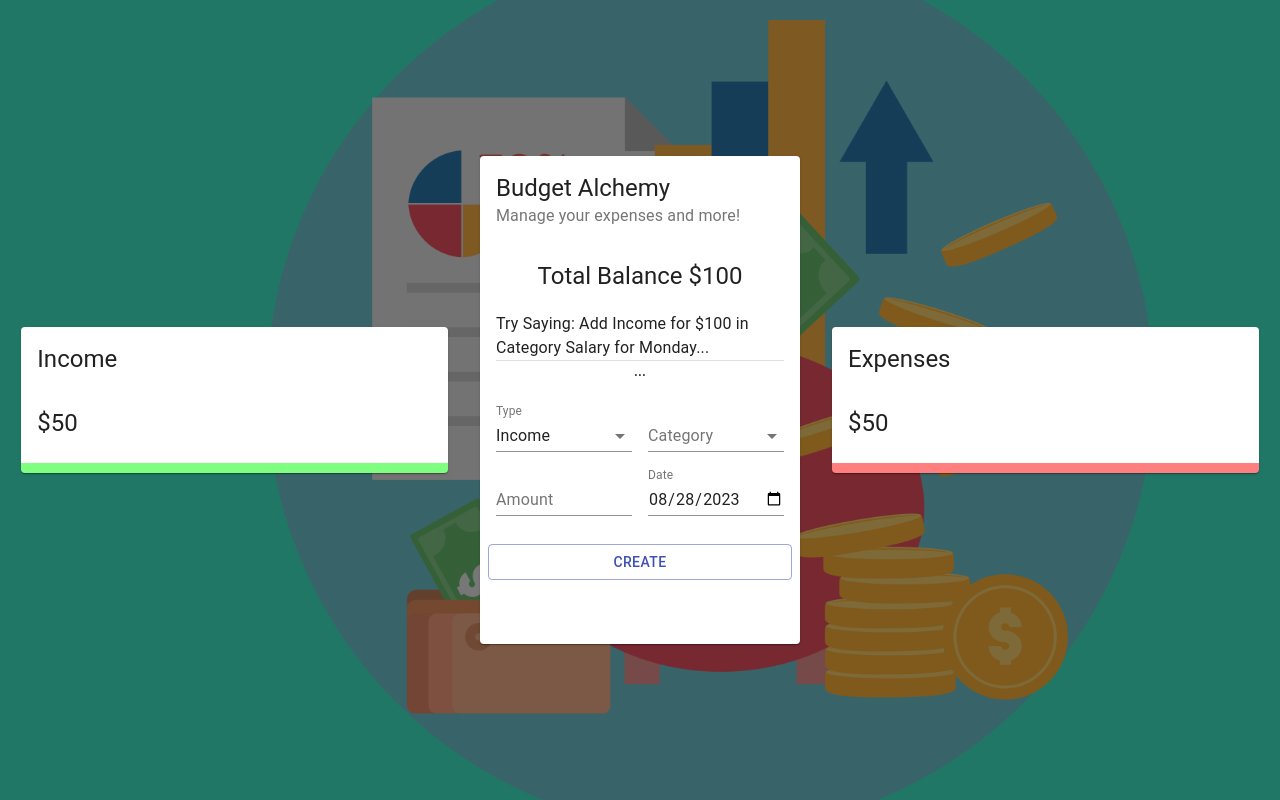
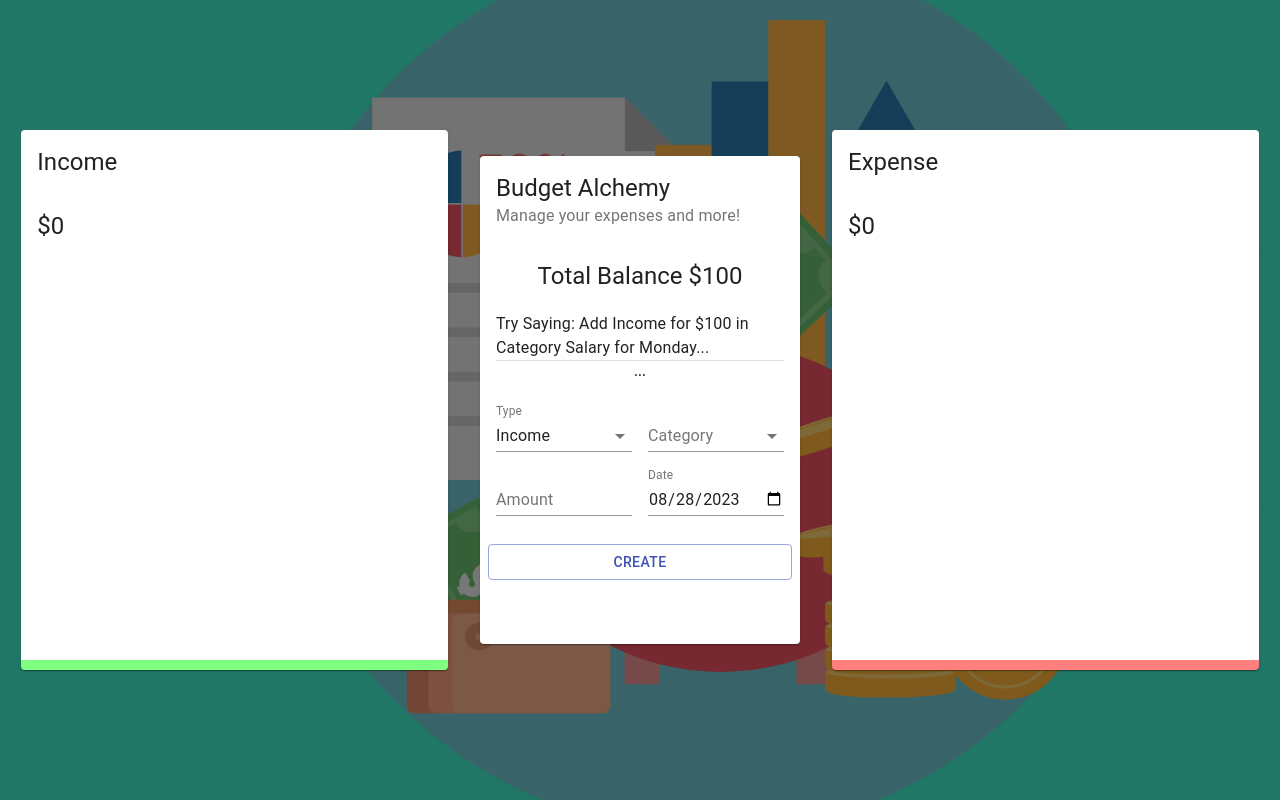
Before and after one commit to olooeez/budget-alchemy, a React (Create React App) app: page / in a window 1280 px wide. Built offline with nearby package versions, Linux system fonts and the light colour scheme.

Commit message:
Adicionando o gráfico das transações

```diff
--- a/src/App.js
+++ b/src/App.js
@@ -16,7 +16,7 @@
         <Main />
       </Grid>
       <Grid item xs={12} sm={4}>
-        <Details title='Expenses' />
+        <Details title='Expense' />
       </Grid>
     </Grid>
   )
--- a/src/components/Details/Details.jsx
+++ b/src/components/Details/Details.jsx
@@ -1,19 +1,24 @@
 import React from 'react'
 import { Card, CardHeader, CardContent, Typography } from '@material-ui/core'
+import { Chart, ArcElement, Tooltip, Legend } from 'chart.js'
 import { Doughnut } from 'react-chartjs-2'
 import useStyles from './styles'
+import useTransactions from '../../useTransactions'
 
 const Details = ({ title }) => {
-  const classes = useStyles()
+  Chart.register(ArcElement, Tooltip, Legend);
+
+  const classes = useStyles();
+  const { total, chartData } = useTransactions(title);
 
   return (
     <Card className={title === 'Income' ? classes.income : classes.expenses}>
       <CardHeader title={title} />
       <CardContent>
         <Typography variant='h5'>
-          $50
+          ${total}
         </Typography>
-        {/* <Doughnut data='TODO' /> */}
+        <Doughnut  data={chartData} />
       </CardContent>
     </Card>
   )
--- /dev/null
+++ b/src/useTransactions.js
@@ -0,0 +1,32 @@
+import { useContext } from "react"
+import { BudgetAlchemyContext } from './context/context'
+import { incomeCategories, expenseCategories, resetCategories } from './constants/categories'
+
+const useTransactions = (title) => {
+  resetCategories()
+
+  const { transactions } = useContext(BudgetAlchemyContext)
+  const transactionsPerType = transactions.filter((t) => t.type === title)
+  const total = transactionsPerType.reduce((acc, currVal) => acc += currVal.amount, 0)
+  const categories = title === 'Income' ? incomeCategories : expenseCategories
+
+  transactionsPerType.forEach((tpt) => {
+    const category = categories.find((c) => c.type === tpt.category)
+
+    if (category) category.amount += tpt.amount
+  });
+
+  const filteredCategories = categories.filter((c) => c.amount > 0)
+
+  const chartData = {
+    datasets: [{
+      data: filteredCategories.map((fc) => fc.amount),
+      backgroundColor: filteredCategories.map((fc) => fc.color),
+    }],
+    labels: filteredCategories.map((fc) => fc.type),
+  }
+
+  return { total, chartData }
+}
+
+export default useTransactions
```
